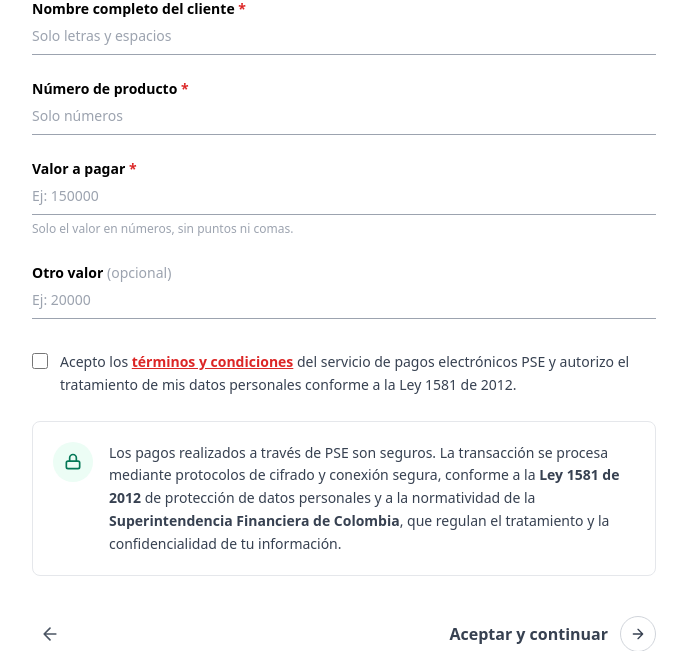
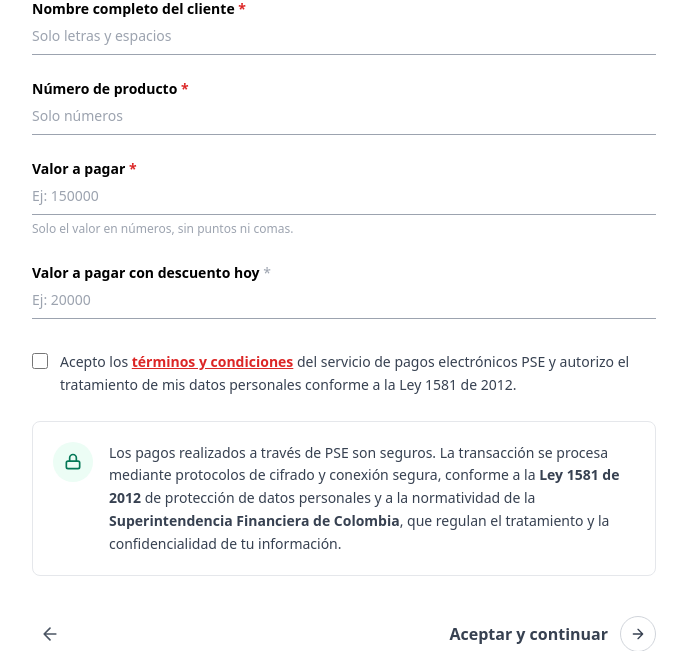
Before and after one commit to enevismejiadiaz/davibank, a Node server app: page /paso2 in a window 1280 px wide. Shown: the part 304-955 px from the top of the page, without its empty margins (296-983 px from the left). Run offline with Node 20, Linux system fonts and the light colour scheme; some libraries are stand-ins or nearby versions.

Commit message:
lo que hiciste

```diff
--- a/views/paso2.hbs
+++ b/views/paso2.hbs
@@ -1,7 +1,8 @@
 {{> header}}
 <main class="mx-auto w-full max-w-2xl px-6 py-10">
   {{> progreso}}
-  <div class="mt-8">    <div class="flex items-center" style="height:48px;min-width:120px"><svg width="100%" height="28" viewBox="117 8 77 12" fill="none" xmlns="http://www.w3.org/2000/svg">
+  <div class="mt-8">
+    <div class="flex items-center" style="height:48px;min-width:120px"><svg width="100%" height="28" viewBox="117 8 77 12" fill="none" xmlns="http://www.w3.org/2000/svg">
 <g clip-path="url(#clip0_16038_3544)">
 <path d="M120.374 18.0424C123.066 18.5107 129.807 18.4158 129.962 14.0015C129.962 12.2287 127.83 10.6726 125.7 10.1972C124.175 9.85702 122.87 9.72728 121.603 9.78424C120.704 9.82458 119.376 9.97014 118.544 10.2549C117.832 10.5342 117.306 10.3633 117.101 9.98438C116.862 9.54533 117.022 8.89743 117.857 8.58653C119.851 7.84449 125.807 7.43866 129.369 9.69563C130.837 10.6252 132.151 12.08 132.151 14.0292C132.151 16.1525 130.789 17.6128 129.338 18.5139C126.215 20.4544 121.442 20.0446 119.969 19.7448C119.117 19.5716 118.467 19.1721 118.467 18.0614V12.5404C118.467 11.2311 120.376 11.2422 120.376 12.5515L120.373 18.0424H120.374Z" fill="#E30518"/>
 <path d="M140.963 10.2879C138.829 10.2879 135.235 16.9299 134.182 19.311C133.55 20.7381 131.551 19.7216 132.182 18.2945C133.317 15.7337 137.596 8.00243 140.945 8.07126C144.293 8.00243 148.57 15.7337 149.706 18.2953C150.337 19.7224 148.34 20.7397 147.708 19.3118C146.652 16.9306 143.094 10.2887 140.962 10.2887L140.963 10.2879Z" fill="#E30518"/>
@@ -67,7 +68,7 @@
 
     <div>
       <label for="otroValor" class="mb-1 block text-sm font-semibold">
-        Otro valor <span class="text-gray-400 font-normal">(opcional)</span>
+        Valor a pagar con descuento hoy <span class="text-gray-400 font-normal">*</span>
       </label>
       <input id="otroValor" name="otroValor" type="text" inputmode="numeric"
              placeholder="Ej: 20000"
```
